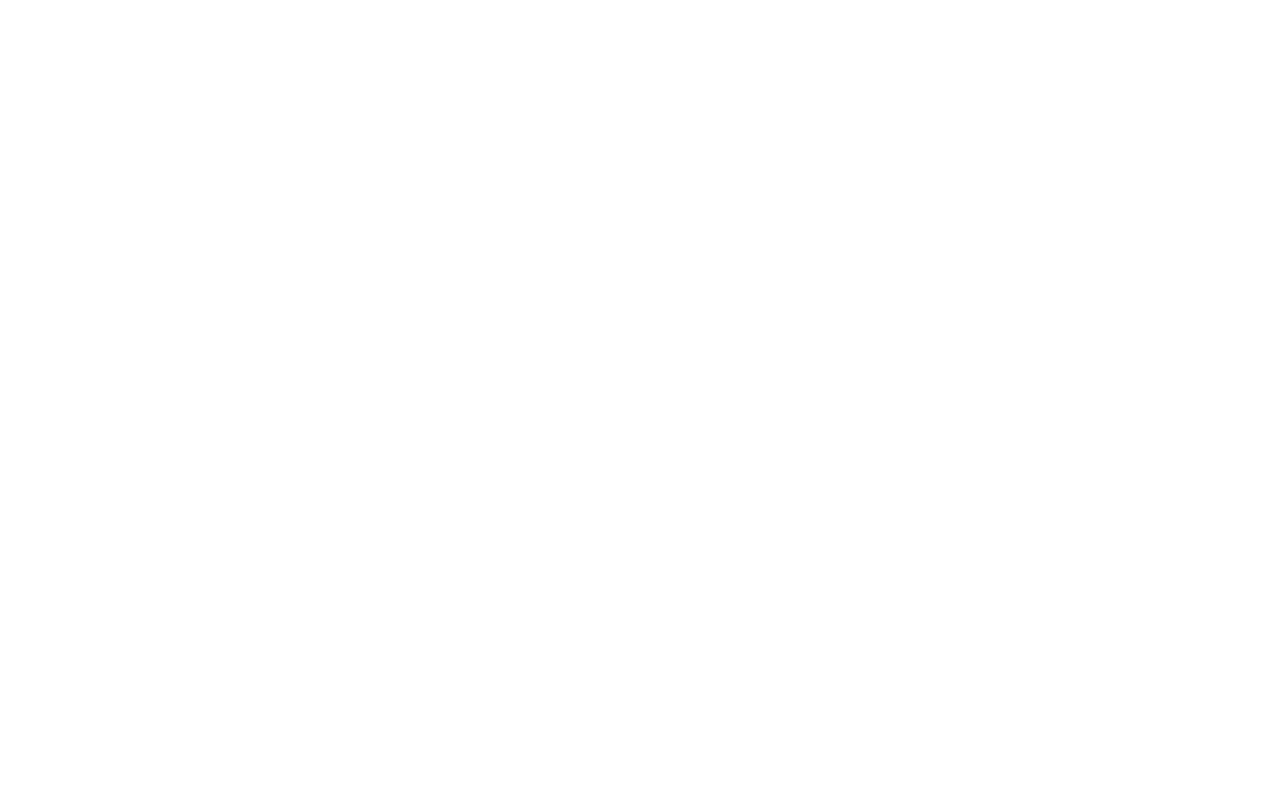
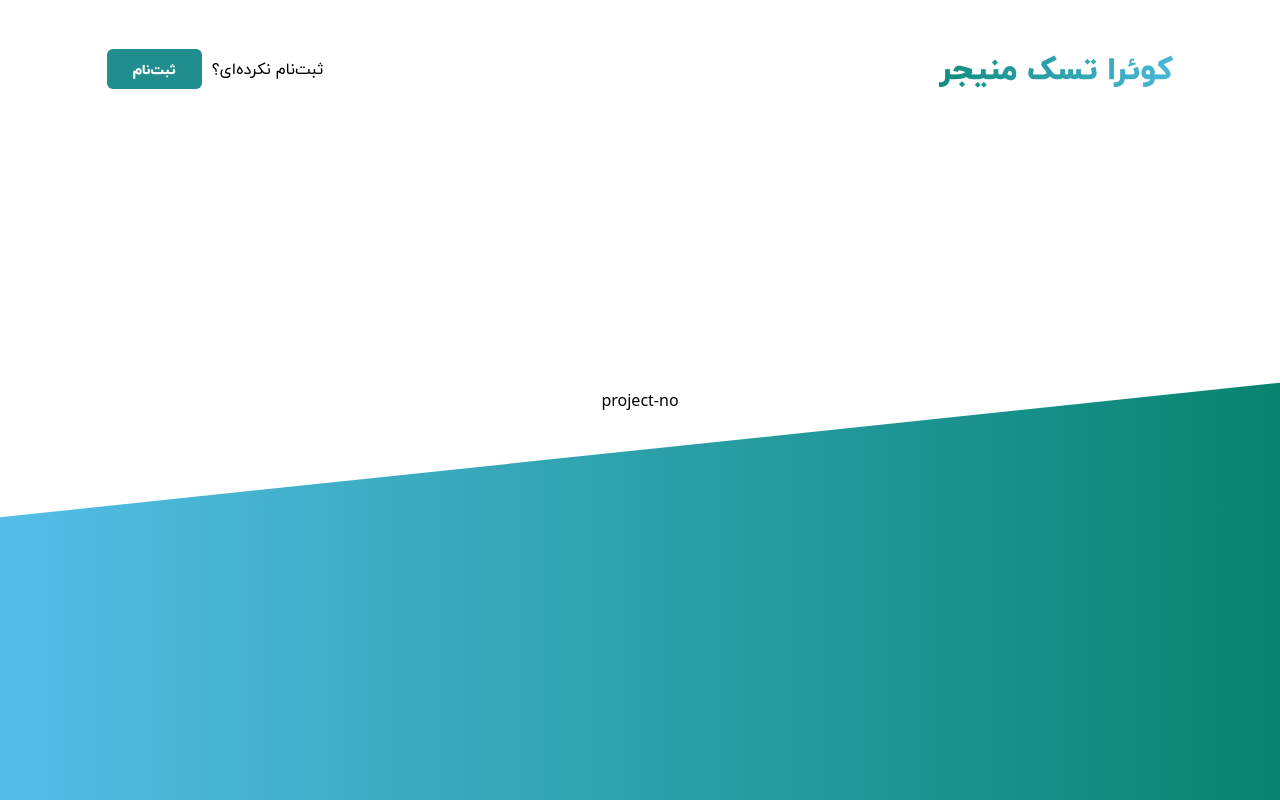
Before and after one commit to fall-Quera-front-end-bootcamp/Group-5, a React (Vite) app: page /Listview in a window 1280 px wide. Before the commit this address had no page. Built offline with nearby package versions, Linux system fonts and the light colour scheme.

Commit message:
edit the wrong dictation and add listview to app to test

```diff
--- a/src/App.tsx
+++ b/src/App.tsx
@@ -1,6 +1,12 @@
 import "./App.css";
 import Layout from "./components/Layout";
-import { Login, SignUp, ForgotPassword, ResetPassword } from "./pages";
+import {
+  Login,
+  SignUp,
+  ForgotPassword,
+  ResetPassword,
+  Listview,
+} from "./pages";
 import { Routes, Route } from "react-router-dom";
 
 function App() {
@@ -11,6 +17,7 @@
         <Route path="signUp" element={<SignUp />} />
         <Route path="forgotPassword" element={<ForgotPassword />} />
         <Route path="resetPassword" element={<ResetPassword />} />
+        <Route path="Listview" element={<Listview />} />
       </Route>
     </Routes>
   );
--- a/src/pages/index.ts
+++ b/src/pages/index.ts
@@ -2,3 +2,4 @@
 export { default as SignUp } from "./auth/SignUp";
 export { default as ForgotPassword } from "./auth/ForgotPassword";
 export { default as ResetPassword } from "./auth/ResetPassword";
+export { default as Listview } from "./auth/Listview";
```
Also changed, not shown: src/pages/auth/Listview.tsx (renamed from src/pages/auth/Listvew.tsx).
